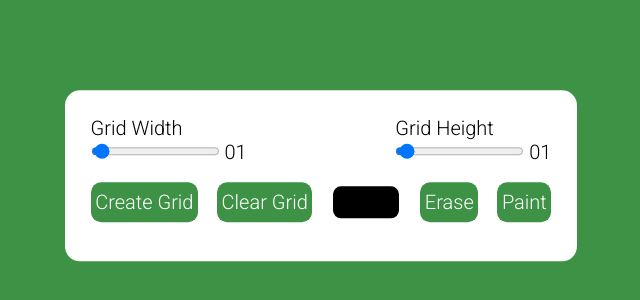
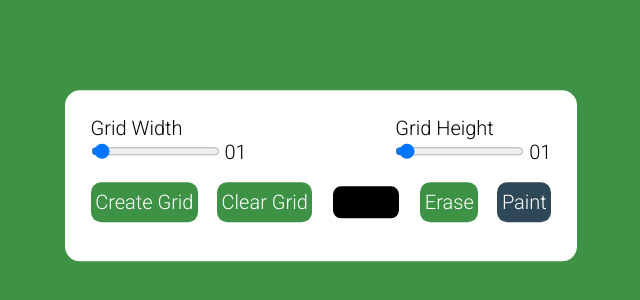
Before and after one commit to Cepako/Pixel-Art-Generator, a website built with webpack: page src/templates/template.html in a window 1280 px wide. Shown: the part 224-524 px from the top of the page, without its empty margins (319-959 px from the left). Built offline with nearby package versions, Linux system fonts and the light colour scheme.

Commit message:
add active class and active styles

```diff
--- a/src/sass/_options.scss
+++ b/src/sass/_options.scss
@@ -27,6 +27,12 @@
         background-color: darken($default-color, 20%);
         transition: 0.4s;
       }
+      &.active {
+        background-color: #2f4858;
+        &:hover {
+          background-color: lighten(#2f4858, 20%);
+        }
+      }
     }
     input[type='color'] {
       -webkit-appearance: none;
--- a/src/templates/template.html
+++ b/src/templates/template.html
@@ -39,7 +39,7 @@
           <button class="clear-grid">Clear Grid</button>
           <input type="color" id="color-picker" value="#000000" />
           <button class="erase">Erase</button>
-          <button class="paint">Paint</button>
+          <button class="paint active">Paint</button>
         </div>
       </div>
       <div class="grid" draggable="false"></div>
```
